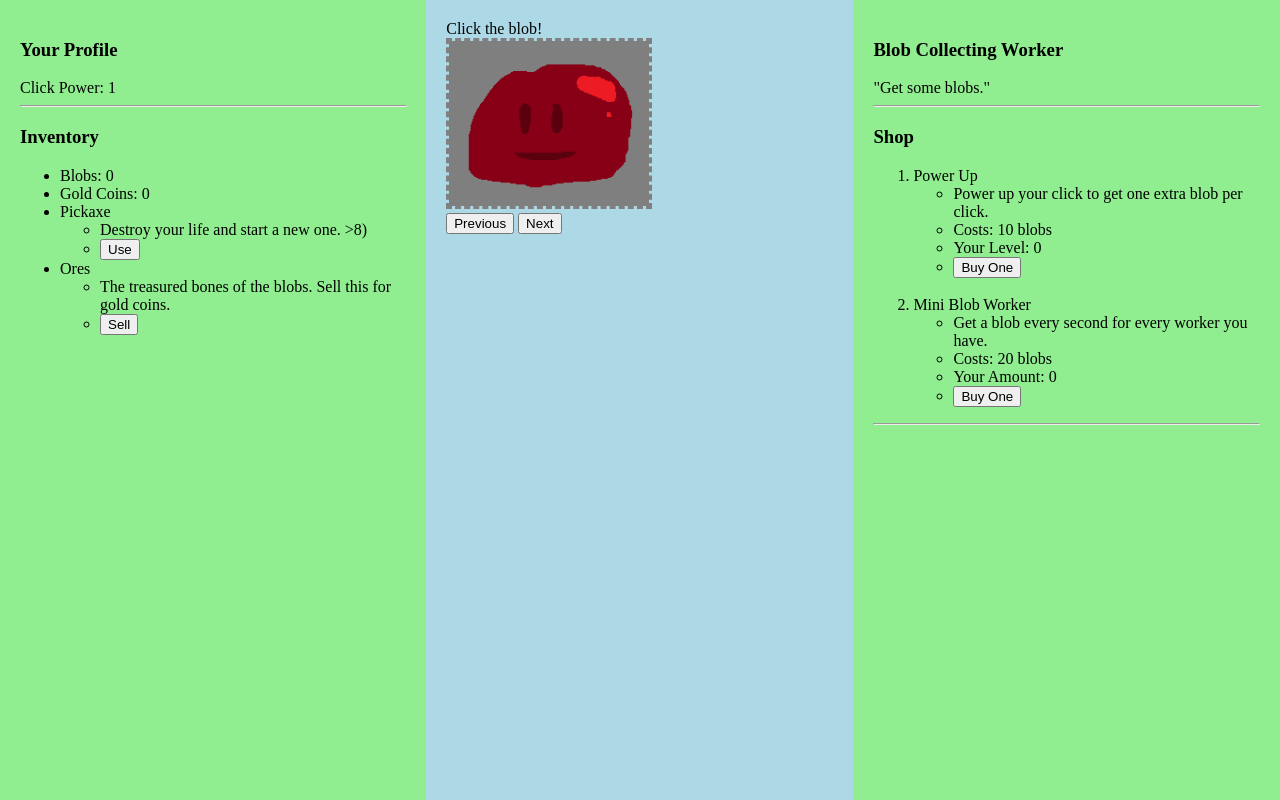
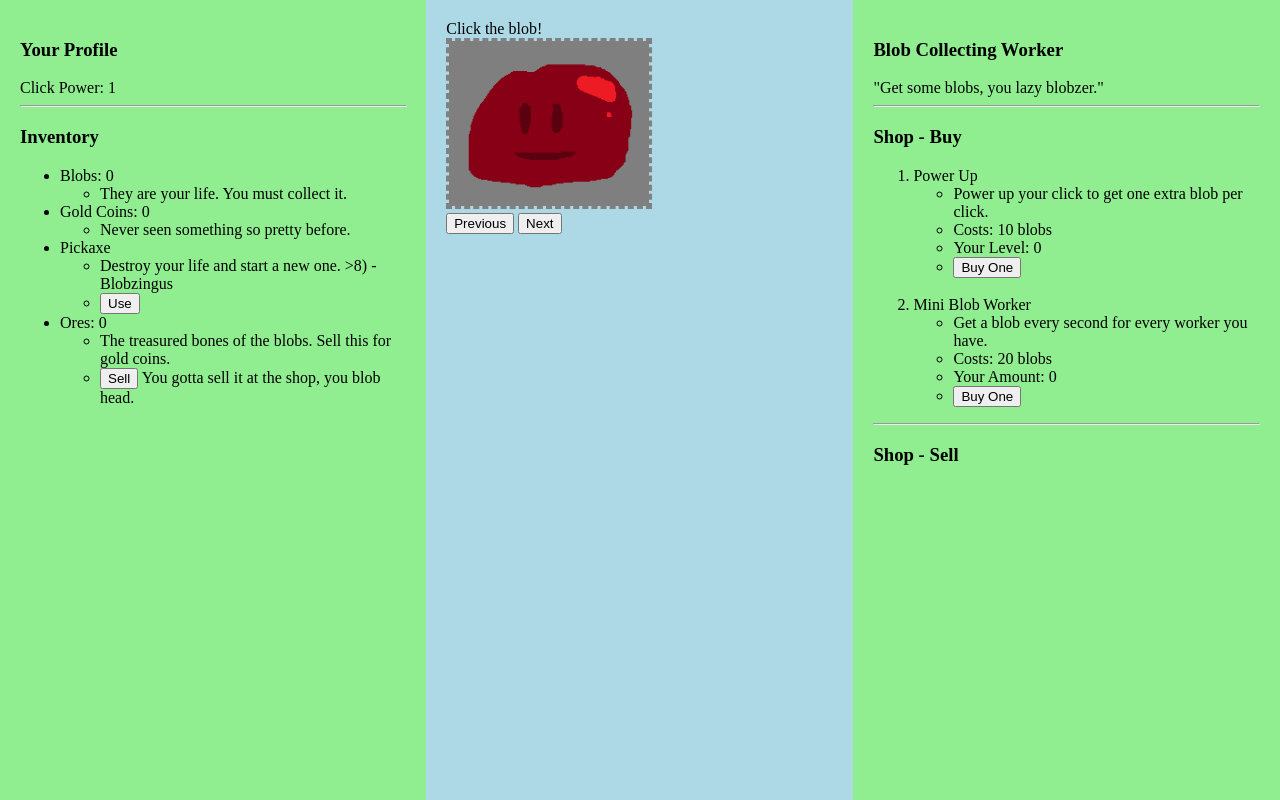
Before and after one commit to DimlyLitCellar/idle-game, a plain HTML site: page index.html in a window 1280 px wide. Drawn offline with Linux system fonts and the light colour scheme.

Commit message:
added some more insults

```diff
--- a/index.html
+++ b/index.html
@@ -13,18 +13,26 @@
 		<hr>
 		<h3 title="Inventory">Inventory</h3>
 		<ul>
-			<li>Blobs: <span id="total-blobs">0</span></li>
-			<li>Gold Coins: <span>0</span></li>
+			<li> Blobs: <span id="total-blobs">0</span>
+				<ul>
+					<li>They are your life. You must collect it.</li>
+				</ul>
+			</li>
+			<li> Gold Coins: <span>0</span>
+				<ul>
+					<li>Never seen something so pretty before.</li>
+				</ul>
+			</li>
 			<li> Pickaxe
 				<ul>
-					<li>Destroy your life and start a new one. >8)</li>
+					<li>Destroy your life and start a new one. >8) -Blobzingus</li>
 					<li><button>Use</button></li>
 				</ul>
 			</li>
-			<li> Ores
+			<li> Ores: <span>0</span>
 				<ul>
 					<li>The treasured bones of the blobs. Sell this for gold coins.</li>
-					<li><button>Sell</button></li>
+					<li><button>Sell</button> You gotta sell it at the shop, you blob head.</li>
 				</ul>
 			</li>
 		</ul>
@@ -40,9 +48,9 @@
 
 	<div class="column" id="right-column">
 		<h3 title="who is this one?">Blob Collecting Worker</h3>
-		<span>"Get some blobs."</span>
+		<span>"Get some blobs, you lazy blobzer."</span>
 		<hr>
-		<h3 title="there's a shop here?">Shop</h3>
+		<h3 title="you can buy stuff here?">Shop - Buy</h3>
 		<ol>
 			<li> Power Up
 				<ul>
@@ -62,8 +70,8 @@
 				</ul>
 			</li>
 		</ol>
-
 		<hr>
+		<h3 title="you can sell stuff here?">Shop - Sell</h3>
 	</div>
 
 
```
